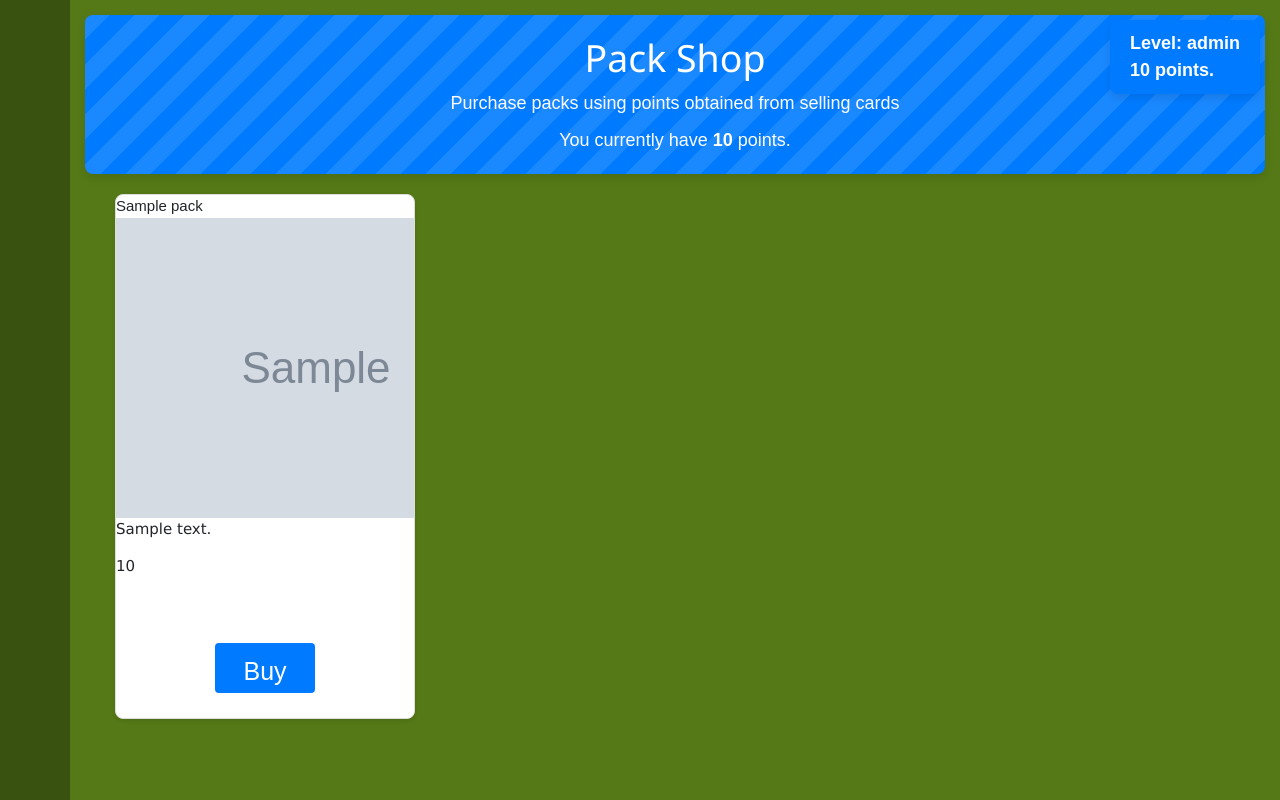
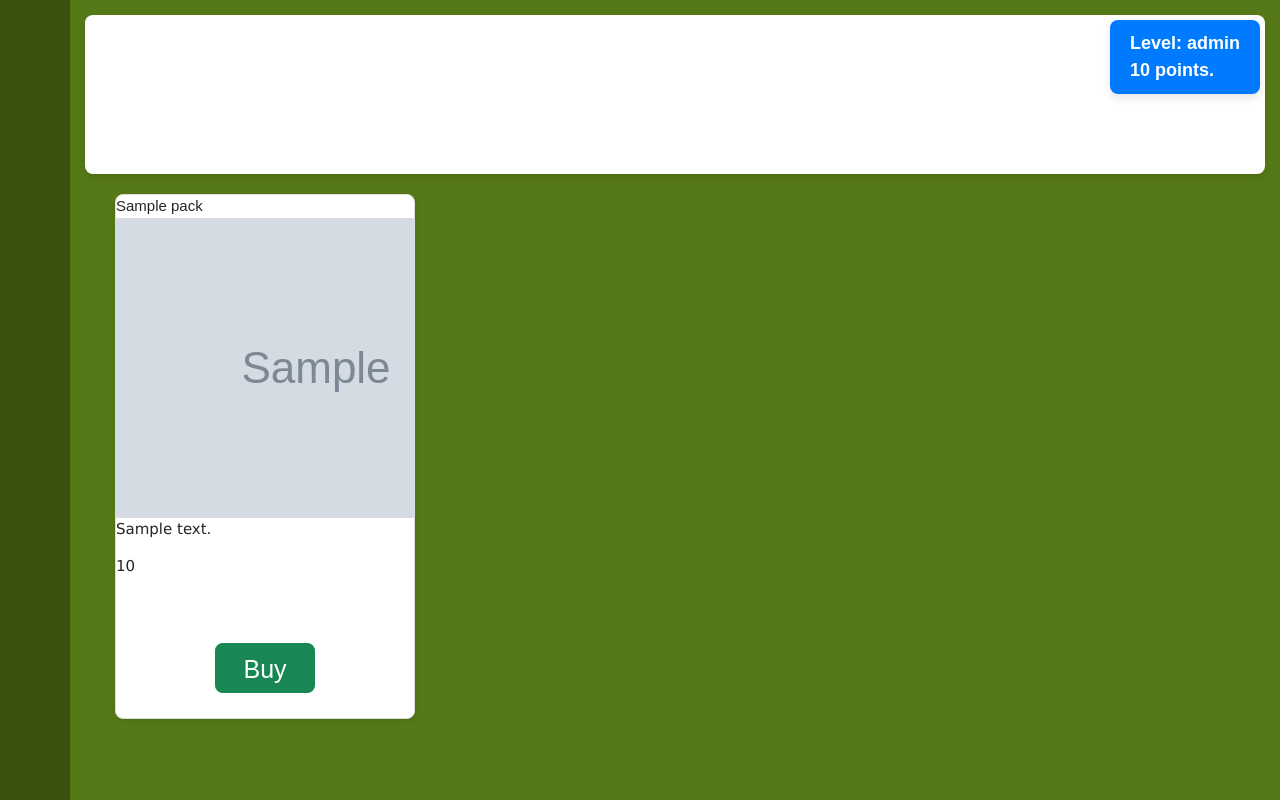
Before and after one commit to threelyK/ECM2434-EcoGo, a Django app: template src/apps/user/templates/user/shop.html in a window 1280 px wide. Run offline with Django 5.2, Linux system fonts and the light colour scheme; the template is opened without the code that fills it: most values are stand-ins (such as "Sample title", 1, 10 or a date in 2020); grey boxes marked "Sample" are stand-in pictures; some libraries are stand-ins or nearby versions.

Commit message:
Changed location of shop css files

```diff
--- a/src/static/css/shop_files/shop_container.css
+++ b/src/ecoGo/static/css/shop_files/shop_container.css
@@ -14,7 +14,7 @@
     text-align: center;
     margin-bottom: 20px;
     padding: 20px;
-    background-color: #007bff;
+    background-color: #fff;
     color: #fff;
     border-radius: 8px;
     box-shadow: 0 4px 8px rgba(0, 0, 0, 0.1);
@@ -76,7 +76,7 @@
     font-size: 1.5rem;
     font-weight: bold;
     padding: 10px;
-    background-color: #007bff;
+    background-color: #fff;
     color: #fff;
     text-align: center;
 }
@@ -96,7 +96,7 @@
     padding: 10px;
     font-size: 1.2rem;
     font-weight: bold;
-    color: #007bff;
+    color: #fff;
     text-align: center;
 }
 
@@ -104,21 +104,6 @@
     padding: 10px;
     text-align: center;
 }
-
-.footer .btn {
-    background-color: #007bff;
-    color: #fff;
-    border: none;
-    padding: 10px 20px;
-    border-radius: 4px;
-    cursor: pointer;
-    transition: background-color 0.3s;
-}
-
-.footer .btn:hover {
-    background-color: #0056b3;
-}
-
 
 .points-box {
     position: fixed;
```
Also changed, not shown: src/ecoGo/static/css/shop_files/shop_grid.css (renamed from src/static/css/shop_files/shop_grid.css).
